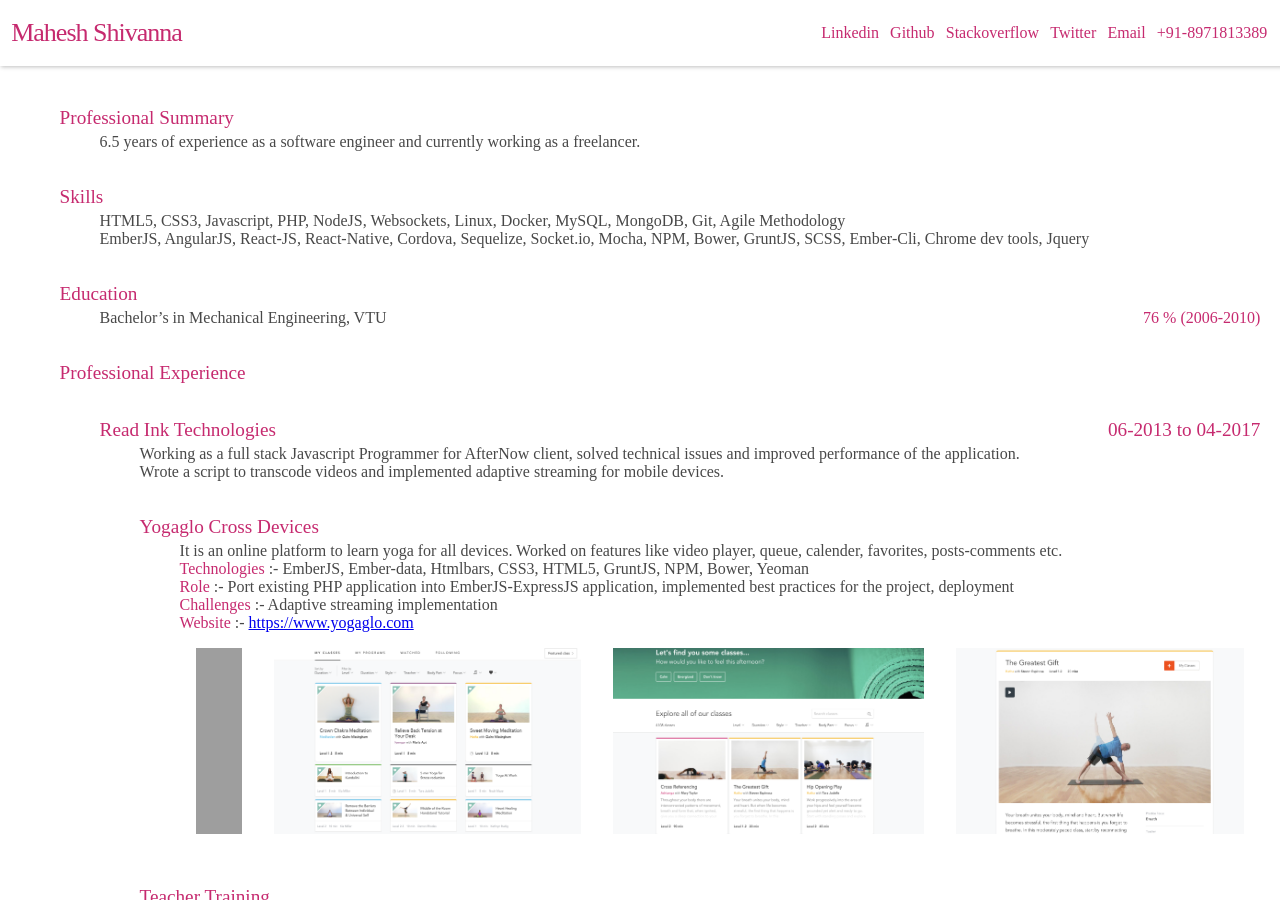
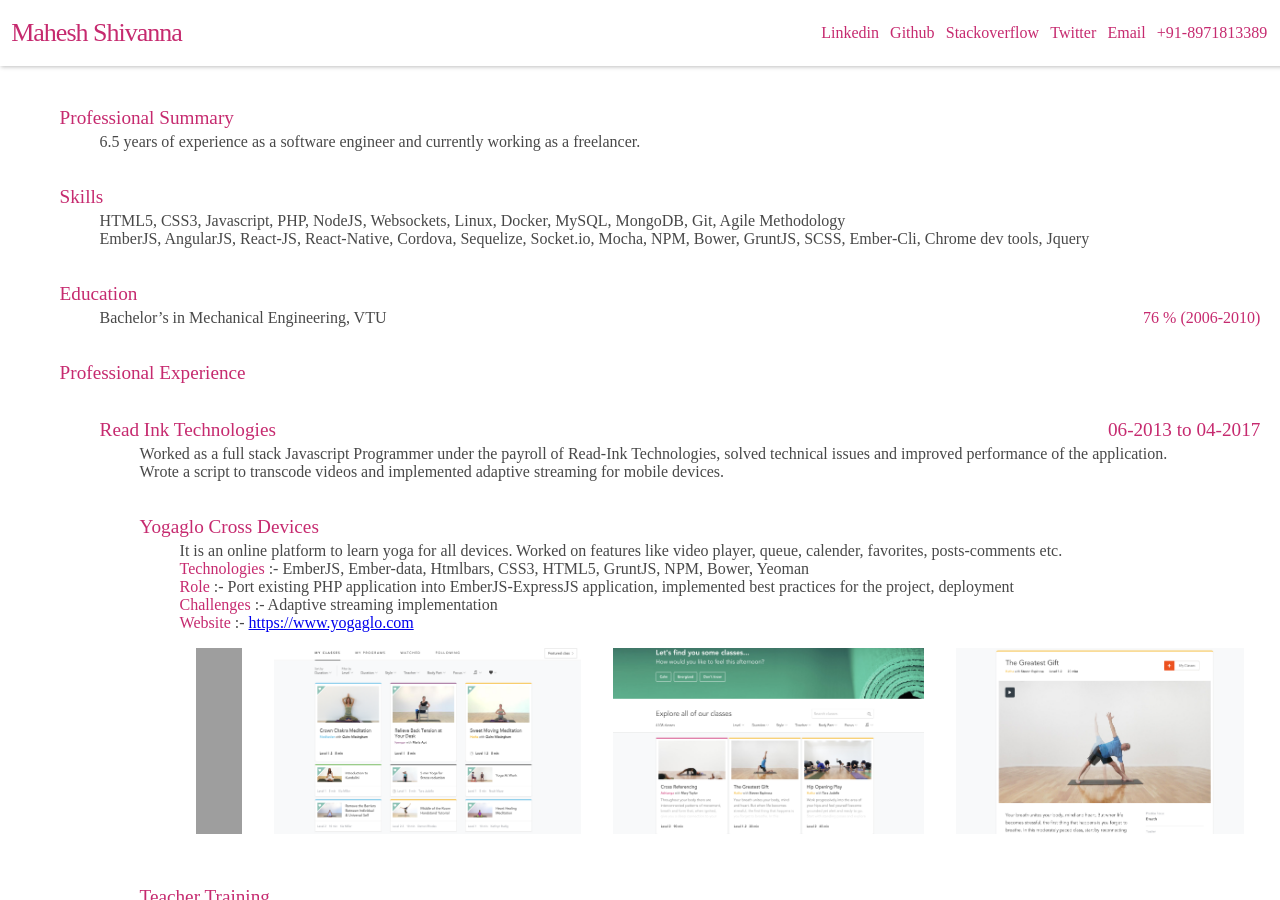
Before and after one commit to maheshiv/maheshiv.github.io, a Jekyll site: the page built from maheshivanna.html, in a window 1280 px wide and 900 px high. Built offline with Jekyll 4.4.1, drawn with Linux system fonts in a browser that asks for light colours; grey boxes are pictures that could not be loaded.

Commit message:
updated CV

```diff
--- a/maheshivanna.html
+++ b/maheshivanna.html
@@ -66,7 +66,7 @@ layout: resume
         <li>
           <ul class="flex-col">
             <li>
-              Working as a full stack Javascript Programmer for AfterNow client, solved technical issues and improved performance of the application.
+              Worked as a full stack Javascript Programmer under the payroll of Read-Ink Technologies, solved technical issues and improved performance of the application.
             </li>
             <li>
               Wrote a script to transcode videos and implemented adaptive streaming for mobile devices.
```
